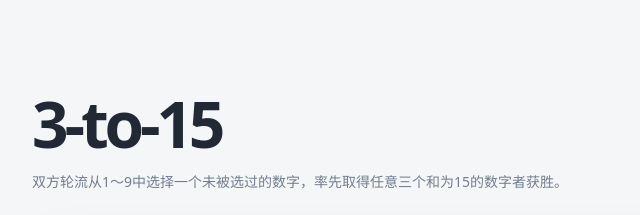
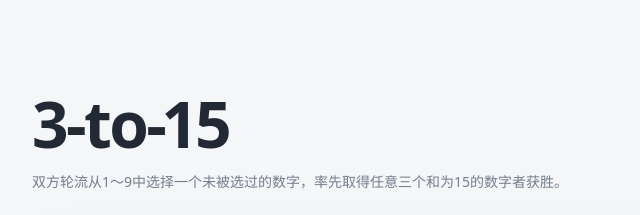
Before and after one commit to TriSayum/Game3to15, a plain HTML site: page index.html in a window 1280 px wide. Shown: the top 215 px of the page, 168-808 px from the left. Drawn offline with Linux system fonts and the light colour scheme.

Commit message:
Refine title kerning and proportional numeral spacing

```diff
--- a/index.html
+++ b/index.html
@@ -13,8 +13,10 @@ button{font:inherit;touch-action:manipulation}
 button:focus-visible{outline:3px solid #759df2;outline-offset:4px}
 main{width:min(100%,880px)}
 .header{display:flex;align-items:flex-end;justify-content:space-between;gap:20px;margin-bottom:24px}
-h1{font-size:clamp(38px,7vw,64px);font-weight:760;letter-spacing:-.065em;line-height:1;margin:0;display:inline-grid;user-select:none;-webkit-user-select:none;-webkit-touch-callout:none;touch-action:none;cursor:default}
+h1{font-size:clamp(38px,7vw,64px);font-weight:760;font-kerning:normal;font-variant-numeric:proportional-nums;line-height:1;margin:0;display:inline-grid;user-select:none;-webkit-user-select:none;-webkit-touch-callout:none;touch-action:none;cursor:default}
 .title-label{grid-area:1/1;justify-self:start;white-space:nowrap;transition:opacity .34s var(--ease),transform .34s var(--ease)}
+#numericTitle{letter-spacing:-.04em}
+#magicTitle{letter-spacing:-.025em}
 .title-label[aria-hidden="true"]{opacity:0;transform:translateY(5px);pointer-events:none}
 .rules{margin:13px 0 0;color:var(--muted);font-size:14px;line-height:1.8;max-width:550px}
 .panel{background:var(--paper);border:1px solid var(--line);border-radius:22px;padding:clamp(16px,4vw,36px);box-shadow:0 12px 40px #263b5e09}
```
